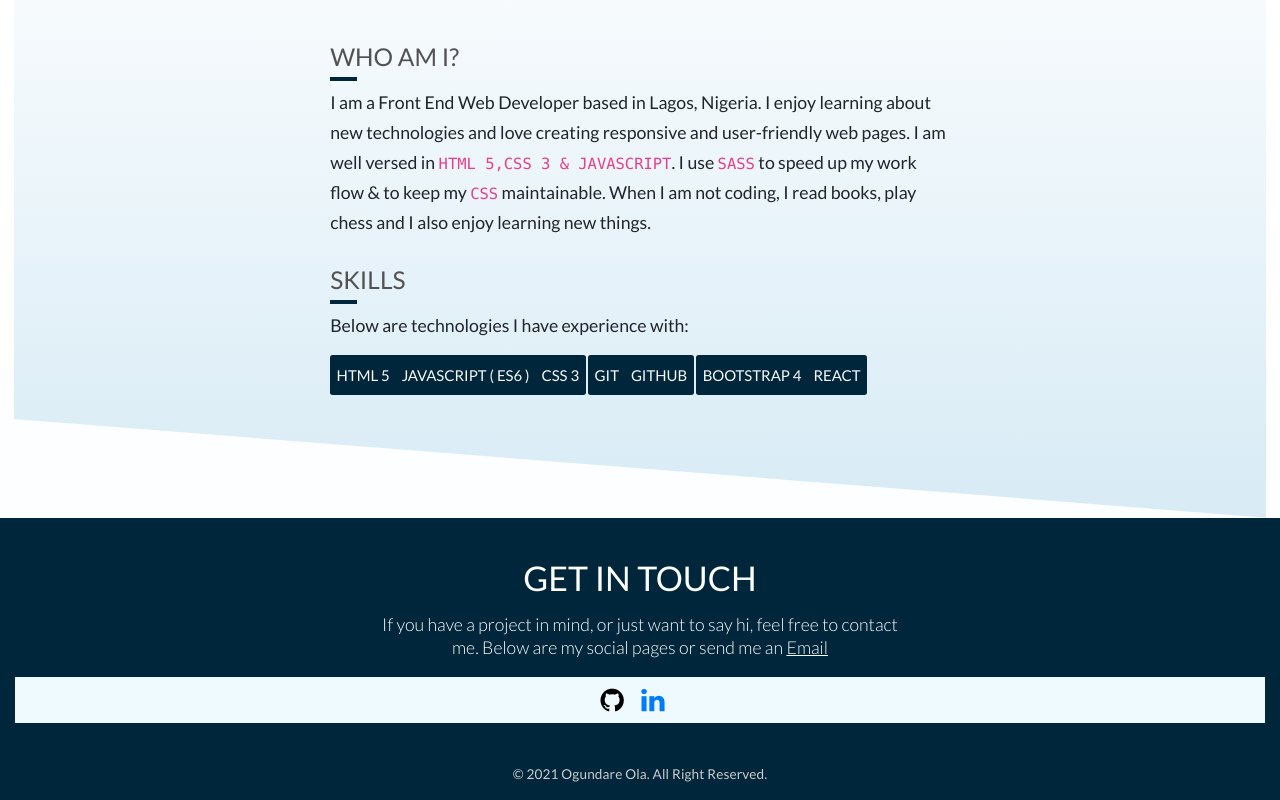
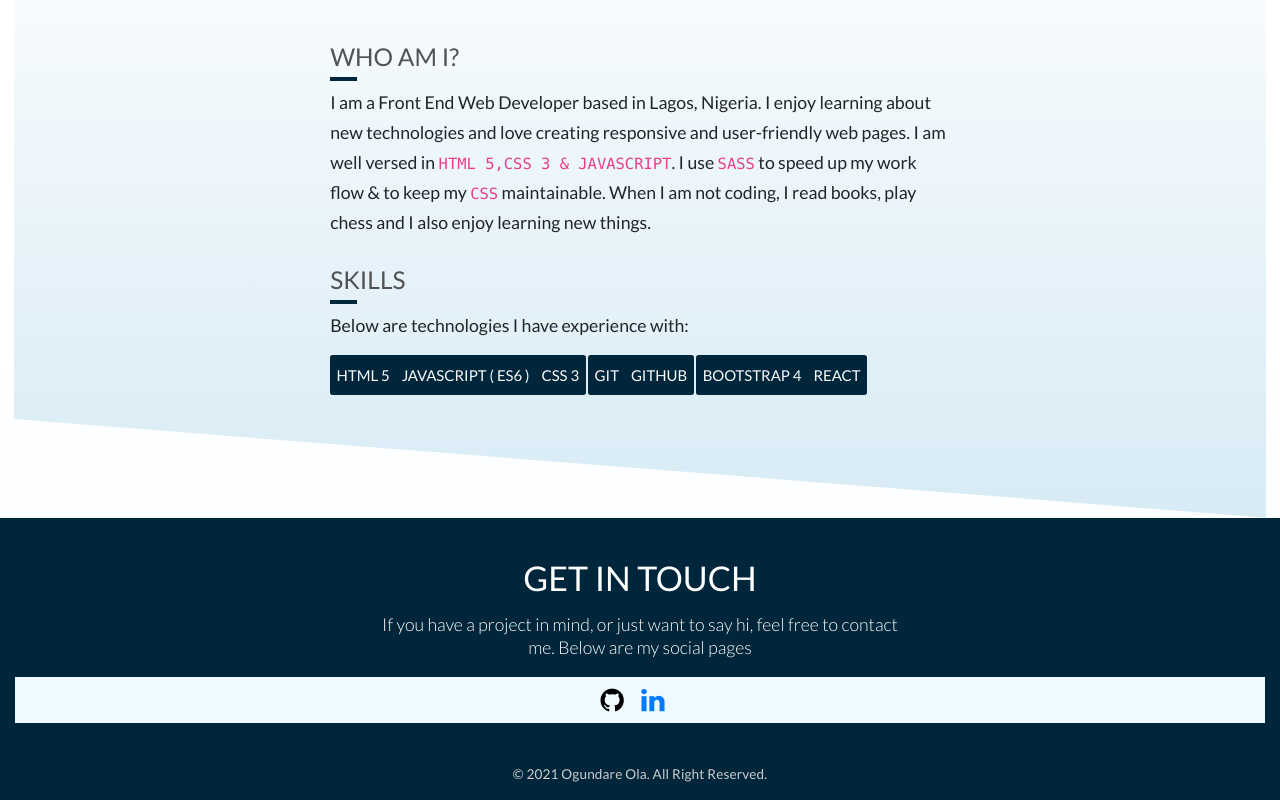
Before and after one commit to devodunmi/portfolio, a plain HTML site: page index.html in a window 1280 px wide. Shown: the part 740-1540 px from the top of the page. Drawn offline with nearby package versions, Linux system fonts and the light colour scheme.

Commit message:
Update index.html

```diff
--- a/index.html
+++ b/index.html
@@ -111,7 +111,7 @@
 					</h3>
 					<div class="col-lg-8 contact--message">
 						<p>
-							If you have a project in mind, or just want to say hi, feel free to contact me. Below are my social pages or send me an <a href="mailto:olamicodes@gmail.com" class="text-light">Email</a>
+							If you have a project in mind, or just want to say hi, feel free to contact me. Below are my social pages
 						</p>
 					</div>
 					<div class="socialIcons">
```
